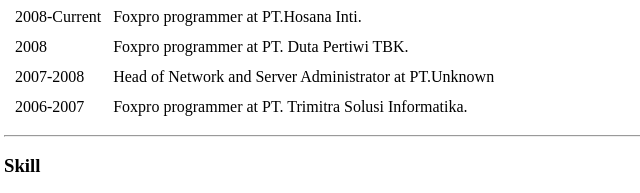
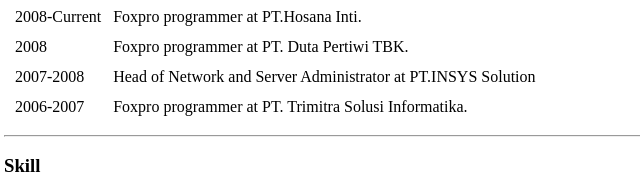
Before and after one commit to JohanS57/cv, a plain HTML site: page index.html in a window 1280 px wide. Shown: the part 432-625 px from the top of the page, 4-644 px from the left. Drawn offline with Linux system fonts and the light colour scheme.

Commit message:
Update index.html

```diff
--- a/index.html
+++ b/index.html
@@ -52,7 +52,7 @@
       </tr>
       <tr>
         <td>2007-2008</td>
-        <td>Head of Network and Server Administrator at PT.Unknown</td>
+        <td>Head of Network and Server Administrator at PT.INSYS Solution</td>
       </tr>
       <tr>
         <td>2006-2007</td>
```
